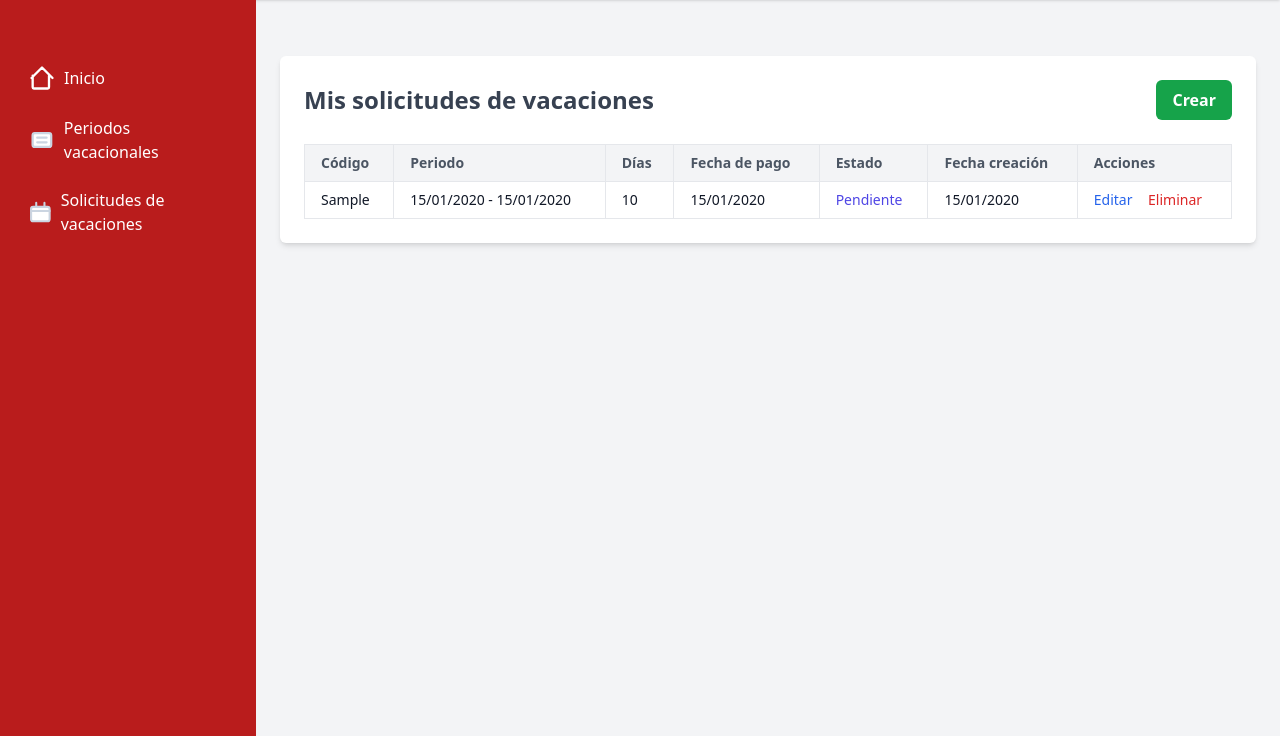
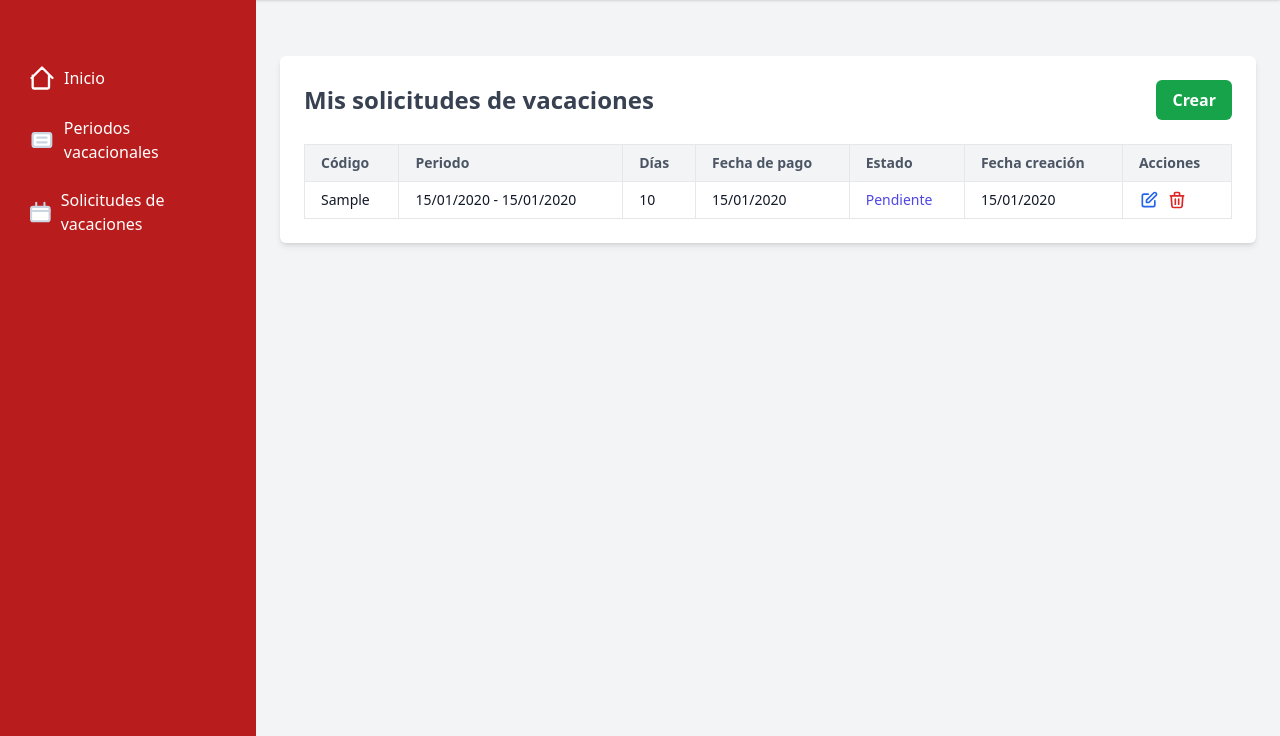
Before and after one commit to bryansbr/gestion-vacaciones-uv-web-app, a Django app: page /vacaciones/solicitudes-vacaciones/ in a window 1280 px wide. Shown: the part 64-800 px from the top of the page. Run offline with Django 5.2, Linux system fonts and the light colour scheme; a user stored in the database is signed in; tables that the repository leaves empty hold one stand-in row (values such as "Sample post"); some libraries are stand-ins or nearby versions.

Commit message:
style: Se agregan iconos de 'Editar' y 'Eliminar' en tabla de solicitudes de vacaciones

```diff
--- a/vacaciones/templates/vacaciones/solicitud_vacaciones_list.html
+++ b/vacaciones/templates/vacaciones/solicitud_vacaciones_list.html
@@ -1,4 +1,6 @@
 {% extends 'base.html' %}
+{% load static %}
+
 {% block content %}
 <div class="max-w-6xl mx-auto p-6 bg-white rounded-md shadow-md mt-8">
     <div class="flex justify-between items-center mb-6">
@@ -41,8 +43,22 @@
                             <td class="px-4 py-2 border">{{ solicitud.fecha_solicitud|date:"d/m/Y" }}</td>
                             <td class="px-4 py-2 border">
                                 {% if solicitud.estado_solicitud == 'pendiente' %}
-                                    <a href="{% url 'vacaciones:solicitud_vacaciones_update' solicitud.id %}" class="text-blue-600 hover:underline mr-3">Editar</a>
-                                    <a href="{% url 'vacaciones:solicitud_vacaciones_delete' solicitud.id %}" class="text-red-600 hover:underline">Eliminar</a>
+                                    <div class="flex space-x-2">
+                                        <a href="{% url 'vacaciones:solicitud_vacaciones_update' solicitud.id %}"
+                                           class="text-blue-600 hover:text-blue-800 transition-colors duration-200"
+                                           title="Editar solicitud">
+                                            <svg class="w-5 h-5" fill="none" stroke="currentColor" viewBox="0 0 24 24">
+                                                <path stroke-linecap="round" stroke-linejoin="round" stroke-width="2" d="M11 5H6a2 2 0 00-2 2v11a2 2 0 002 2h11a2 2 0 002-2v-5m-1.414-9.414a2 2 0 112.828 2.828L11.828 15H9v-2.828l8.586-8.586z"></path>
+                                            </svg>
+                                        </a>
+                                        <a href="{% url 'vacaciones:solicitud_vacaciones_delete' solicitud.id %}"
+                                           class="text-red-600 hover:text-red-800 transition-colors duration-200"
+                                           title="Eliminar solicitud">
+                                            <svg class="w-5 h-5" fill="none" stroke="currentColor" viewBox="0 0 24 24">
+                                                <path stroke-linecap="round" stroke-linejoin="round" stroke-width="2" d="M19 7l-.867 12.142A2 2 0 0116.138 21H7.862a2 2 0 01-1.995-1.858L5 7m5 4v6m4-6v6m1-10V4a1 1 0 00-1-1h-4a1 1 0 00-1 1v3M4 7h16"></path>
+                                            </svg>
+                                        </a>
+                                    </div>
                                 {% else %}
                                     <span class="text-gray-400 italic">No disponible</span>
                                 {% endif %}
@@ -57,3 +73,9 @@
     {% endif %}
 </div>
 {% endblock %}
+
+{% block extra_scripts %}
+    {{ block.super }}
+    <!-- Script para manejar acciones de la tabla -->
+    <script src="{% static 'js/vacation_requests_actions' %}"></script>
+{% endblock %}
```
Also changed, not shown: static/js/vacation_requests_actions.js (added, +28 -0 lines).
